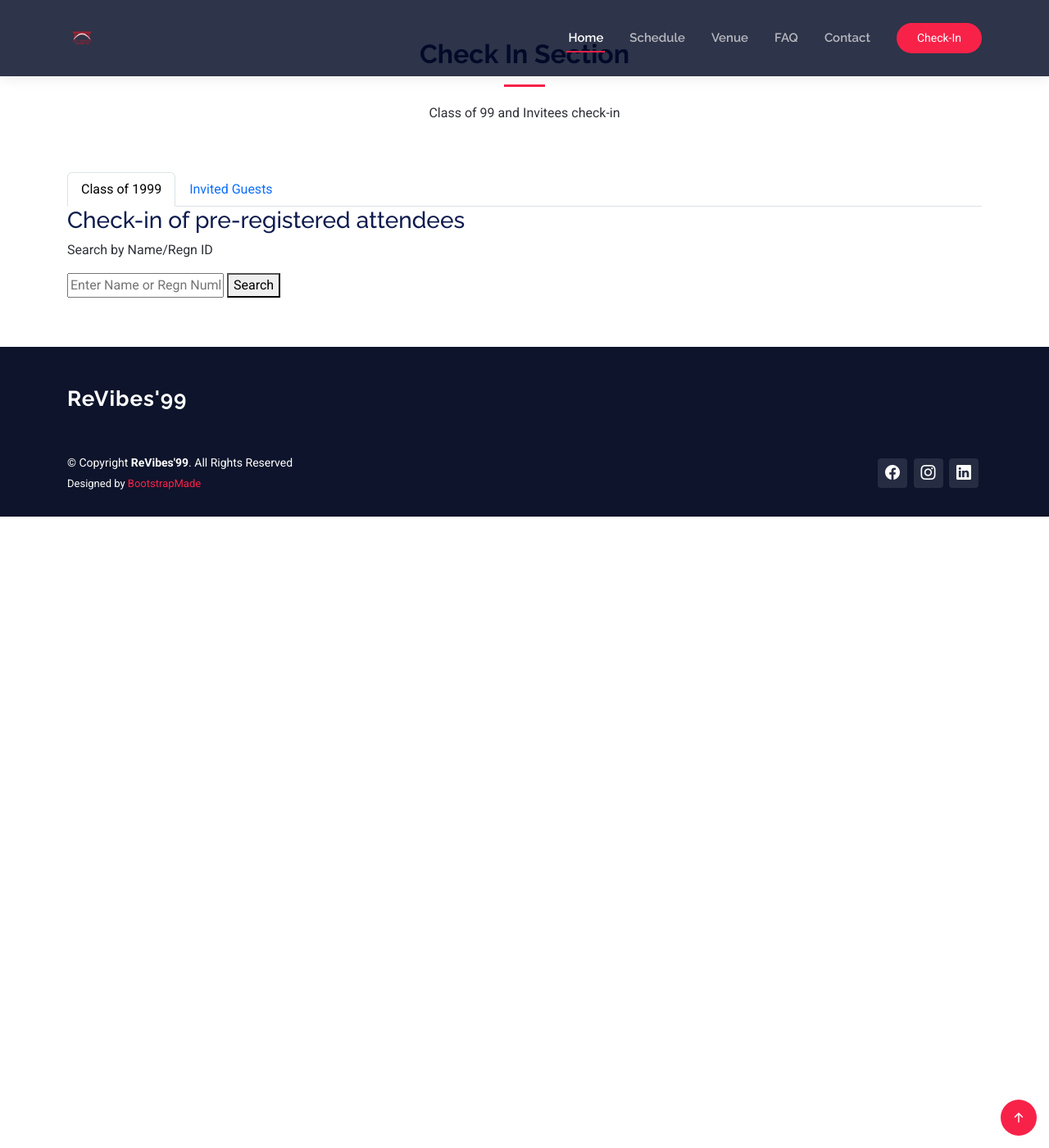
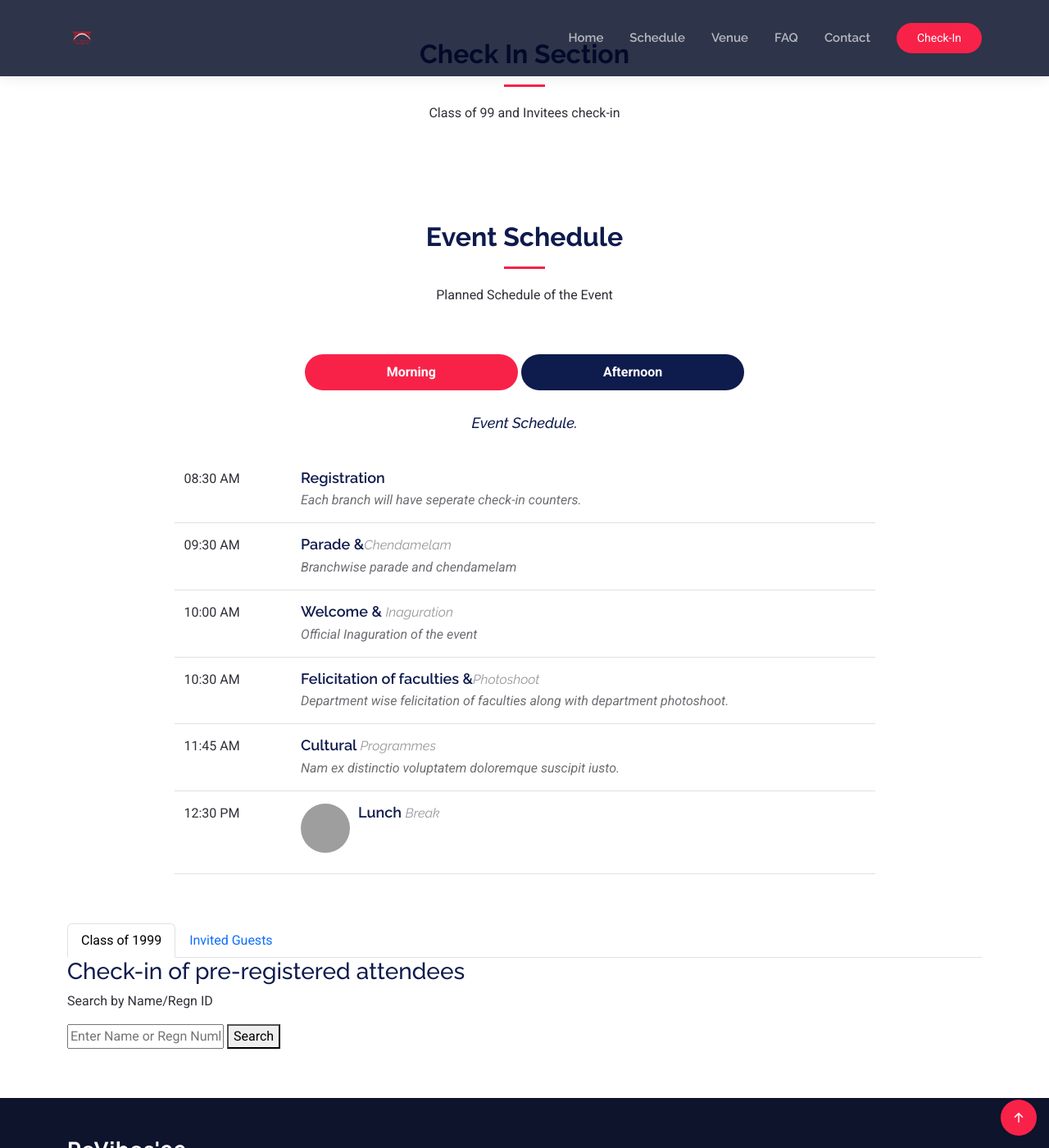
Before and after one commit to dhanyacm/revibes99, a Jekyll site: the page built from checkin.html, in a window 1280 px wide and 1400 px high, scrolled down 377 px. Shown: the whole window at 82% size. Built offline with Jekyll 4.4.1, drawn with Linux system fonts in a browser that asks for light colours; before the commit the page ends 1007 px from its top, so only the background shows below that; grey boxes are pictures that could not be loaded.

Commit message:
Update checkin.html

```diff
--- a/checkin.html
+++ b/checkin.html
@@ -30,6 +30,131 @@ frontpage: false
         <h2>Check In Section</h2>
         <p> Class of 99 and Invitees check-in </p>
       </div><!-- End Section Title -->
+
+
+
+	      <!-- Schedule Section -->
+    <section id="schedule" class="schedule section">
+
+      <!-- Section Title -->
+      <div class="container section-title" data-aos="fade-up">
+        <h2>Event Schedule<br></h2>
+        <p>Planned Schedule of the Event</p>
+      </div><!-- End Section Title -->
+
+      <div class="container">
+
+        <ul class="nav nav-tabs" role="tablist" data-aos="fade-up" data-aos-delay="100">
+          <li class="nav-item">
+            <a class="nav-link active" href="#morning" role="tab" data-bs-toggle="tab">Morning</a>
+          </li>
+          <li class="nav-item">
+            <a class="nav-link" href="#afternoon" role="tab" data-bs-toggle="tab">Afternoon</a>
+          </li>
+
+        </ul>
+
+        <div class="tab-content row justify-content-center" data-aos="fade-up" data-aos-delay="200">
+
+          <h3 class="sub-heading"> Event Schedule.</h3>
+
+          <!-- Schdule Morning -->
+          <div role="tabpanel" class="col-lg-9 tab-pane fade show active" id="morning">
+
+            <div class="row schedule-item">
+              <div class="col-md-2"><time>08:30 AM</time></div>
+              <div class="col-md-10">
+                <h4>Registration</h4>
+                <p>Each branch will have seperate check-in counters.</p>
+              </div>
+            </div>
+
+            <div class="row schedule-item">
+              <div class="col-md-2"><time>09:30 AM</time></div>
+              <div class="col-md-10">
+                <h4>Parade &<span>Chendamelam</span></h4>
+                <p>Branchwise parade and chendamelam</p>
+              </div>
+            </div>
+
+            <div class="row schedule-item">
+              <div class="col-md-2"><time>10:00 AM</time></div>
+              <div class="col-md-10">
+                  <h4>Welcome & <span>Inaguration</span></h4>
+                  <p>Official Inaguration of the event</p>
+              </div>
+            </div>
+
+            <div class="row schedule-item">
+              <div class="col-md-2"><time>10:30 AM</time></div>
+              <div class="col-md-10">
+                 <h4>Felicitation of faculties &<span>Photoshoot</span></h4>
+                <p>Department wise felicitation of faculties along with department photoshoot.</p>
+              </div>
+            </div>
+
+            <div class="row schedule-item">
+              <div class="col-md-2"><time>11:45 AM</time></div>
+              <div class="col-md-10">
+                <h4>Cultural <span>Programmes</span></h4>
+                <p>Nam ex distinctio voluptatem doloremque suscipit iusto.</p>
+              </div>
+            </div>
+
+            <div class="row schedule-item">
+              <div class="col-md-2"><time>12:30 PM</time></div>
+              <div class="col-md-10">
+                <div class="speaker">
+                  <img src="assets/img/lunch.jpg" alt="lunch">
+                </div>
+                <h4>Lunch <span>Break</span></h4>
+              </div>
+            </div>
+
+            </div><!-- End Morning -->
+
+          <!-- Schdule Afternoon -->
+          <div role="tabpanel" class="col-lg-9  tab-pane fade" id="afternoon">
+
+            <div class="row schedule-item">
+              <div class="col-md-2"><time>02:00 PM</time></div>
+              <div class="col-md-10">
+                <h4>Music DJ & <span>Kalashakkottu</span></h4>
+                <p>Common programmes will be over</p>
+              </div>
+            </div>
+
+            <div class="row schedule-item">
+              <div class="col-md-2"><time>02:30 AM</time></div>
+              <div class="col-md-10">
+                <h4>Department <span>Visits</span></h4>
+                <p>Individual department visits</p>
+              </div>
+            </div>
+
+            <div class="row schedule-item">
+              <div class="col-md-2"><time>03:30 AM</time></div>
+              <div class="col-md-10">
+                <h4>Evening tea & <span>Group photo collection</span></h4>
+                <p>Collect the group photo taken in the morning with faculties.</p>
+              </div>
+            </div>
+
+            <div class="row schedule-item">
+              <div class="col-md-2"><time>04:00 PM</time></div>
+              <div class="col-md-10">
+                <h4>Clean-up & <span>Disperse</span></h4>
+                <p>Head for evening event.</p>
+              </div>
+            </div>
+
+         </div><!-- End Schdule Afternoon -->
+
+        </div>
+
+      </div>
+    </section><!-- /Schedule Section -->
+
 
 
   <div class="container">
```
